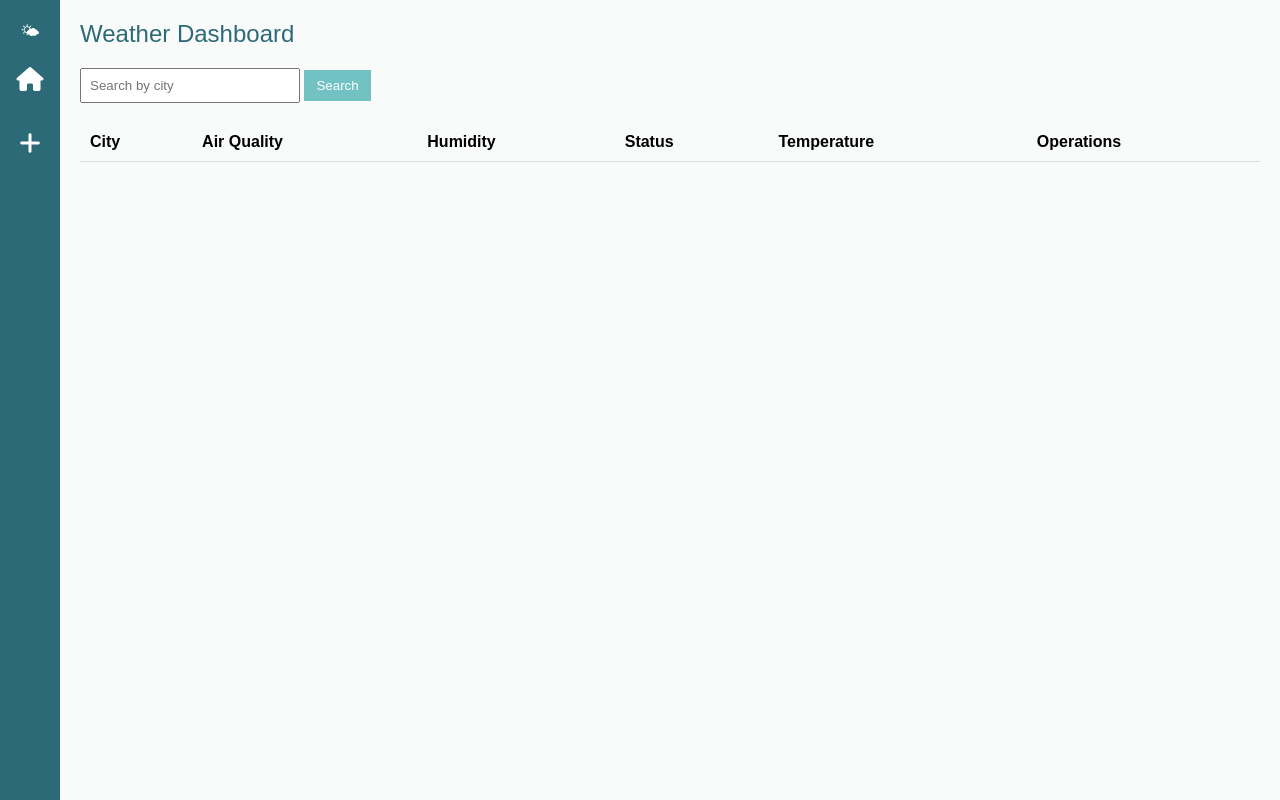
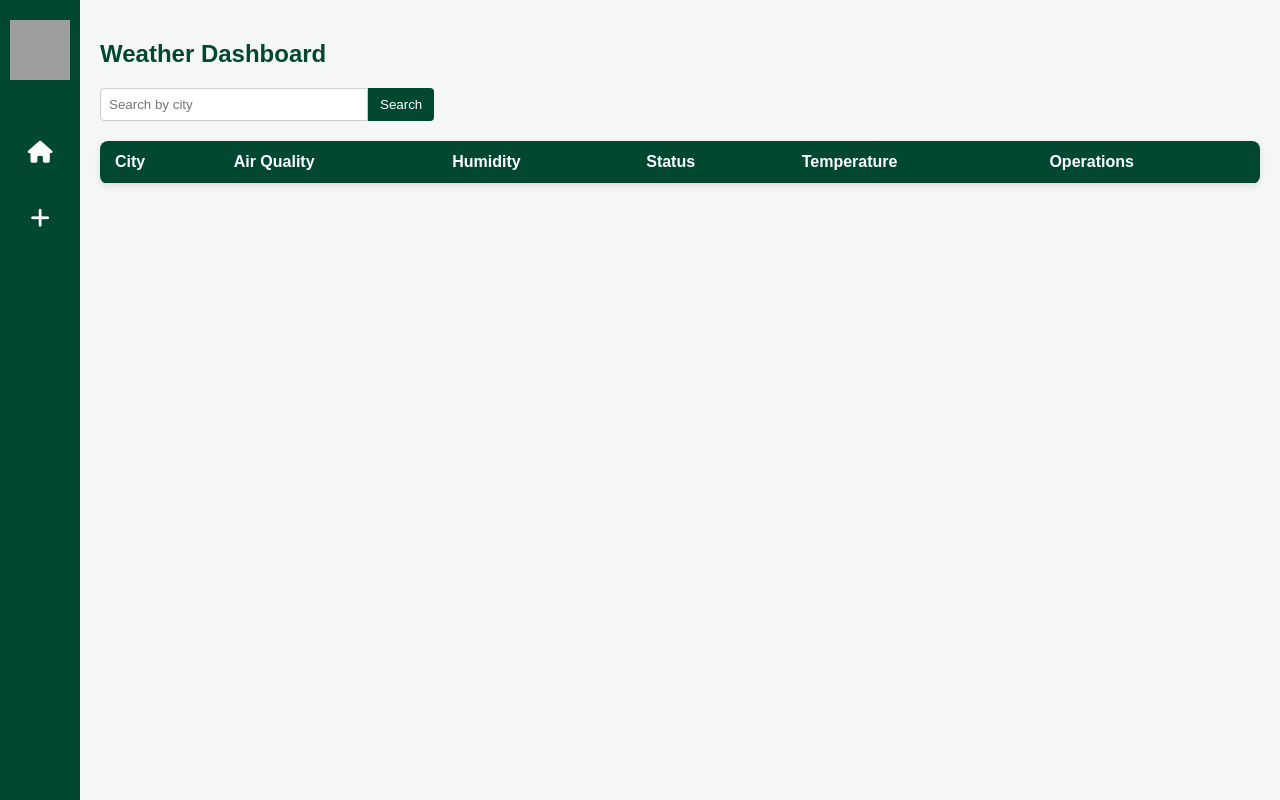
Before and after one commit to charu2409/Firebase, a Flask app: page /ui in a window 1280 px wide. Run offline with Flask 3, Linux system fonts and the light colour scheme; data that the repository does not hold is empty; grey boxes are pictures that could not be loaded.

Commit message:
Update index.html

```diff
--- a/templates/index.html
+++ b/templates/index.html
@@ -1,215 +1,239 @@
 <!DOCTYPE html>
 <html lang="en">
 <head>
-  <meta charset="UTF-8">
+  <meta charset="UTF-8" />
+  <meta name="viewport" content="width=device-width, initial-scale=1.0"/>
   <title>Weather Dashboard</title>
-  <link rel="stylesheet"
-    href="https://cdnjs.cloudflare.com/ajax/libs/font-awesome/6.4.0/css/all.min.css">
+  <link rel="stylesheet" href="https://cdnjs.cloudflare.com/ajax/libs/font-awesome/6.0.0/css/all.min.css">
+
   <style>
-    body { margin: 0; font-family: Arial, sans-serif; display: flex; height: 100vh; }
+    body {
+      margin: 0;
+      font-family: Arial, sans-serif;
+      background: #f5f7f6;
+    }
+
+    /* Sidebar */
     .sidebar {
-      width: 60px; background-color: #2D6A77; color: white; display: flex; flex-direction: column;
-      align-items: center; padding: 20px 0;
+      width: 80px; /* widened */
+      background-color: #024731; /* green theme */
+      height: 100vh;
+      position: fixed;
+      padding-top: 20px;
+      display: flex;
+      flex-direction: column;
+      align-items: center;
     }
-    .sidebar i { font-size: 24px; margin: 20px 0; cursor: pointer; }
-    .sidebar i:hover { color: #72C2C4; }
-    .main { flex: 1; padding: 20px; background-color: #F9FBFB; }
-    .header { font-size: 24px; margin-bottom: 20px; color: #2D6A77; }
-    .search-bar { margin-bottom: 20px; }
-    .search-bar input { padding: 8px; width: 200px; }
-    .search-bar button {
-      padding: 8px 12px; background-color: #72C2C4; border: none; color: white; cursor: pointer;
+
+    .sidebar .logo {
+      width: 60px;   /* bigger logo */
+      height: 60px;
+      margin-bottom: 40px;
     }
-    table { width: 100%; border-collapse: collapse; margin-top: 10px; }
-    th, td { padding: 10px; border-bottom: 1px solid #ddd; text-align: left; }
-    tr:nth-child(even) { background-color: #E8F1F2; }
-    tr:hover { background-color: #D3E8EA; }
-    .icon-btn { cursor: pointer; margin: 0 5px; color: #2D6A77; }
-    .icon-btn:hover { color: #72C2C4; }
-    .form-section { margin-top: 20px; padding: 10px; background: #fff; border: 1px solid #ddd; }
-    .form-section input { margin: 5px 0; padding: 8px; width: 100%; box-sizing: border-box; }
-    .form-section button { padding: 8px 12px; background-color: #72C2C4; border: none; color: white; cursor: pointer; }
-    .hidden { display: none; }
+
+    .sidebar a {
+      display: block;
+      margin: 20px 0;
+      font-size: 22px;
+      color: white;
+      text-align: center;
+      transition: 0.3s;
+    }
+
+    .sidebar a:hover {
+      color: #f1f1f1;
+    }
+
+    /* Main content */
+    .main {
+      margin-left: 80px; /* adjust for wider sidebar */
+      padding: 20px;
+    }
+
+    h2 {
+      color: #024731;
+    }
+
+    /* Search box */
+    .search-box {
+      display: flex;
+      margin-bottom: 20px;
+    }
+
+    .search-box input {
+      padding: 8px;
+      width: 250px;
+      border: 1px solid #ccc;
+      border-radius: 4px 0 0 4px;
+    }
+
+    .search-box button {
+      padding: 8px 12px;
+      border: none;
+      background: #024731;
+      color: white;
+      border-radius: 0 4px 4px 0;
+      cursor: pointer;
+    }
+
+    .search-box button:hover {
+      background: #036142;
+    }
+
+    /* Table */
+    table {
+      width: 100%;
+      border-collapse: collapse;
+      margin-top: 10px;
+      background: white;
+      border-radius: 8px;
+      overflow: hidden;
+      box-shadow: 0 2px 6px rgba(0,0,0,0.1);
+    }
+
+    table th, table td {
+      text-align: left;
+      padding: 12px 15px;
+      border-bottom: 1px solid #ddd;
+    }
+
+    table th {
+      background: #024731; /* green header */
+      color: white;
+    }
+
+    table tr:hover {
+      background: #f1f1f1;
+    }
+
+    /* Operations buttons */
+    .btn {
+      padding: 5px 10px;
+      border: none;
+      border-radius: 4px;
+      cursor: pointer;
+      margin: 2px;
+    }
+
+    .btn-edit {
+      background: #ffc107;
+      color: black;
+    }
+
+    .btn-delete {
+      background: #dc3545;
+      color: white;
+    }
+
+    .btn-edit:hover {
+      background: #e0a800;
+    }
+
+    .btn-delete:hover {
+      background: #c82333;
+    }
   </style>
 </head>
 <body>
-
+  <!-- Sidebar -->
   <div class="sidebar">
-    <div class="logo">🌤</div>
-    <i id="homeView" class="fas fa-home" title="Home"></i>
-    <i id="addView" class="fas fa-plus" title="Add City"></i>
+    <img src="/static/logo.png" alt="Logo" class="logo"> <!-- Replace with your logo path -->
+    <a href="#"><i class="fas fa-home"></i></a>
+    <a href="#"><i class="fas fa-plus"></i></a>
   </div>
 
+  <!-- Main -->
   <div class="main">
-    <div class="header">Weather Dashboard</div>
+    <h2>Weather Dashboard</h2>
 
-    <div id="searchSection" class="search-bar">
-      <input type="text" id="searchCity" placeholder="Search by city">
-      <button id="searchBtn">Search</button>
+    <!-- Search -->
+    <div class="search-box">
+      <input type="text" id="searchInput" placeholder="Search by city">
+      <button onclick="searchCity()">Search</button>
     </div>
 
-    <div id="tableSection">
+    <!-- Table -->
     <table id="cityTable">
       <thead>
         <tr>
-            <th>City</th><th>Air Quality</th><th>Humidity</th><th>Status</th><th>Temperature</th><th>Operations</th>
+          <th>City</th>
+          <th>Air Quality</th>
+          <th>Humidity</th>
+          <th>Status</th>
+          <th>Temperature</th>
+          <th>Operations</th>
         </tr>
       </thead>
-        <tbody></tbody>
+      <tbody id="cityTableBody">
+        <!-- Dynamic rows will be inserted here -->
+      </tbody>
     </table>
   </div>
 
-    <div id="formSection" class="form-section hidden">
-      <h3>Add / Edit City</h3>
-      <input type="text" id="city" placeholder="City" required>
-      <input type="text" id="air_quality" placeholder="Air Quality">
-      <input type="text" id="humidity" placeholder="Humidity">
-      <input type="text" id="status" placeholder="Status">
-      <input type="text" id="temperature" placeholder="Temperature">
-      <button id="submitBtn">Submit</button>
-      <button id="cancelBtn" style="background:#aaa; margin-left:10px;">Cancel</button>
-    </div>
-  </div>
+  <script>
+    async function fetchCities() {
+      const res = await fetch('/get-all-cities');
+      const cities = await res.json();
+      const tbody = document.getElementById("cityTableBody");
+      tbody.innerHTML = "";
 
-<script>
-const API_BASE = "";  // relative path → works both locally and deployed
-
-// UI Elements
-const homeView = document.getElementById("homeView");
-const addView = document.getElementById("addView");
-const searchSection = document.getElementById("searchSection");
-const tableSection = document.getElementById("tableSection");
-const formSection = document.getElementById("formSection");
-const cityTableBody = document.querySelector("#cityTable tbody");
-
-const searchCity = document.getElementById("searchCity");
-const searchBtn = document.getElementById("searchBtn");
-
-const formFields = {
-  city: document.getElementById("city"),
-  air_quality: document.getElementById("air_quality"),
-  humidity: document.getElementById("humidity"),
-  status: document.getElementById("status"),
-  temperature: document.getElementById("temperature")
-};
-const submitBtn = document.getElementById("submitBtn");
-const cancelBtn = document.getElementById("cancelBtn");
-
-let editMode = false;
-
-// Load all cities
-async function loadCities() {
-  const res = await fetch(`${API_BASE}/cities`);
-  const data = await res.json();
-  if (res.ok) renderRows(data);
-  else cityTableBody.innerHTML = "<tr><td colspan='6'>No cities found</td></tr>";
-}
-
-// Render Table Rows
-function renderRows(cities) {
-  cityTableBody.innerHTML = "";
-  cities.forEach(c => {
-    const row = document.createElement("tr");
-    row.innerHTML = `
-      <td>${c.city}</td>
-      <td>${c.air_quality || ""}</td>
-      <td>${c.humidity || ""}</td>
-      <td>${c.status || ""}</td>
-      <td>${c.temperature || ""}</td>
+      cities.forEach(city => {
+        const row = `
+          <tr>
+            <td>${city.city}</td>
+            <td>${city.air_quality || '-'}</td>
+            <td>${city.humidity || '-'}</td>
+            <td>${city.status || '-'}</td>
+            <td>${city.temperature || '-'}</td>
             <td>
-        <i class="fas fa-edit icon-btn" onclick="editCity('${c.city}')"></i>
-        <i class="fas fa-trash icon-btn" onclick="deleteCity('${c.city}')"></i>
+              <button class="btn btn-edit" onclick="editCity('${city.city}')">Edit</button>
+              <button class="btn btn-delete" onclick="deleteCity('${city.city}')">Delete</button>
             </td>
+          </tr>
         `;
-    cityTableBody.appendChild(row);
+        tbody.innerHTML += row;
       });
     }
 
-// View toggles
-homeView.onclick = () => {
-  searchSection.classList.remove("hidden");
-  tableSection.classList.remove("hidden");
-  formSection.classList.add("hidden");
-  loadCities();
-};
-addView.onclick = () => {
-  searchSection.classList.add("hidden");
-  tableSection.classList.add("hidden");
-  formSection.classList.remove("hidden");
-  editMode = false;
-  submitBtn.textContent = "Add City";
-  Object.values(formFields).forEach(input => input.value = "");
-};
+    async function searchCity() {
+      const query = document.getElementById("searchInput").value.trim();
+      if (!query) return fetchCities();
+      const res = await fetch(`/city/${query.toLowerCase()}`);
+      if (res.status === 200) {
+        const city = await res.json();
+        const tbody = document.getElementById("cityTableBody");
+        tbody.innerHTML = `
+          <tr>
+            <td>${city.city}</td>
+            <td>${city.air_quality || '-'}</td>
+            <td>${city.humidity || '-'}</td>
+            <td>${city.status || '-'}</td>
+            <td>${city.temperature || '-'}</td>
+            <td>
+              <button class="btn btn-edit" onclick="editCity('${city.city}')">Edit</button>
+              <button class="btn btn-delete" onclick="deleteCity('${city.city}')">Delete</button>
+            </td>
+          </tr>`;
+      } else {
+        alert("City not found");
+      }
+    }
 
-// Search
-searchBtn.onclick = async () => {
-  const city = searchCity.value.trim();
-  if (!city) return alert("Enter city name.");
-  const res = await fetch(`${API_BASE}/city/${city}`);
-  const data = await res.json();
-  cityTableBody.innerHTML = "";
-  if (res.ok) renderRows([data]);
-  else alert(data.error || "City not found.");
-};
+    async function deleteCity(cityName) {
+      if (!confirm(`Delete ${cityName}?`)) return;
+      await fetch('/delete-city', {
+        method: 'POST',
+        headers: {'Content-Type': 'application/json'},
+        body: JSON.stringify({ city: cityName })
+      });
+      fetchCities();
+    }
 
-// Edit
-window.editCity = city => {
-  editMode = true;
-  submitBtn.textContent = "Update City";
-  formSection.classList.remove("hidden");
-  searchSection.classList.add("hidden");
-  tableSection.classList.add("hidden");
-  fetch(`${API_BASE}/city/${city}`).then(r => r.json()).then(data => {
-    Object.keys(formFields).forEach(key => {
-      formFields[key].value = data[key] || "";
-    });
-  });
-};
+    function editCity(cityName) {
+      alert("Edit functionality not implemented yet for " + cityName);
+    }
 
-// Delete
-window.deleteCity = city => {
-  if (!confirm(`Delete city "${city}"?`)) return;
-  fetch(`${API_BASE}/delete-city`, {
-    method: "POST",
-    headers: {"Content-Type":"application/json"},
-    body: JSON.stringify({ city })
-  }).then(res => res.json())
-    .then(data => {
-      alert(data.message || data.error);
-      loadCities();
-    });
-};
-
-// Submit (Add / Update)
-submitBtn.onclick = () => {
-  const payload = {};
-  Object.keys(formFields).forEach(key => {
-    if (formFields[key].value.trim()) payload[key] = formFields[key].value.trim();
-  });
-  if (!payload.city) return alert("City is required.");
-
-  const url = editMode ? `${API_BASE}/update-city` : `${API_BASE}/city`;
-  const method = editMode ? "PUT" : "POST";
-
-  fetch(url, {
-    method,
-    headers: {"Content-Type":"application/json"},
-    body: JSON.stringify(payload)
-  })
-  .then(async res => {
-    const data = await res.json();
-    alert(data.message || data.error);
-    editMode = false;
-    homeView.click();
-  });
-};
-
-// Cancel
-cancelBtn.onclick = () => homeView.click();
-
-// Initial load
-loadCities();
+    window.onload = fetchCities;
   </script>
-
 </body>
 </html>
```
Lines whose indentation alone changed are shown as unchanged.
